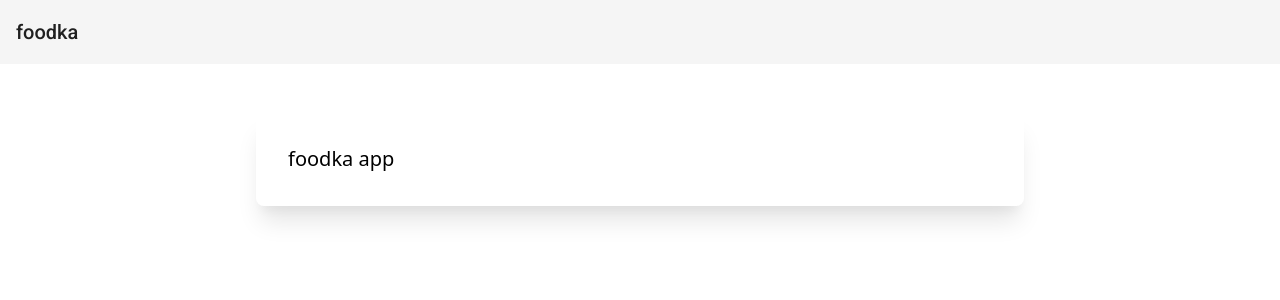
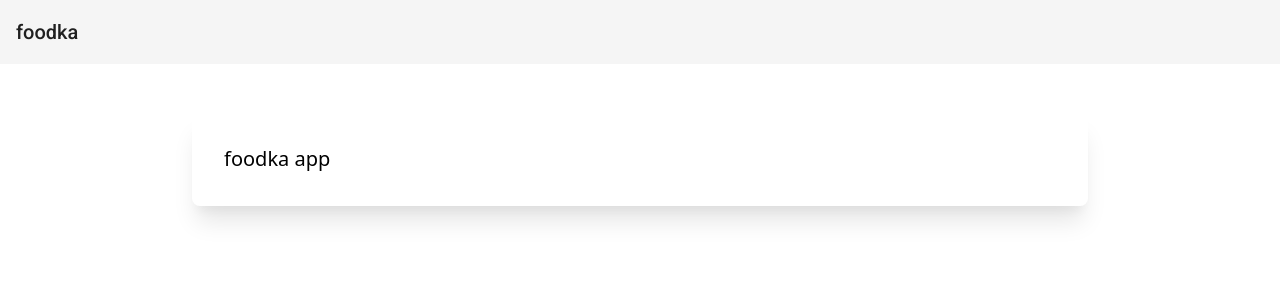
Before and after one commit to sounishnath003/foodka-angular, an Angular app in the folder foodka/: page / in a window 1280 px wide. Shown: the top 300 px of the page. Built offline with nearby package versions, Linux system fonts and the light colour scheme.

Commit message:
edit the Typograpgy

```diff
--- a/foodka/src/app/app.component.html
+++ b/foodka/src/app/app.component.html
@@ -2,6 +2,6 @@
     <span>{{title}}</span>
 </mat-toolbar>
 
-<div class="max-w-3xl mt-12 p-8 rounded-lg shadow-xl m-auto">
+<div class="max-w-4xl mt-12 p-8 rounded-lg shadow-xl m-auto">
   <h2 class="text-xl"> {{ title }} app </h2>
 </div>
```
